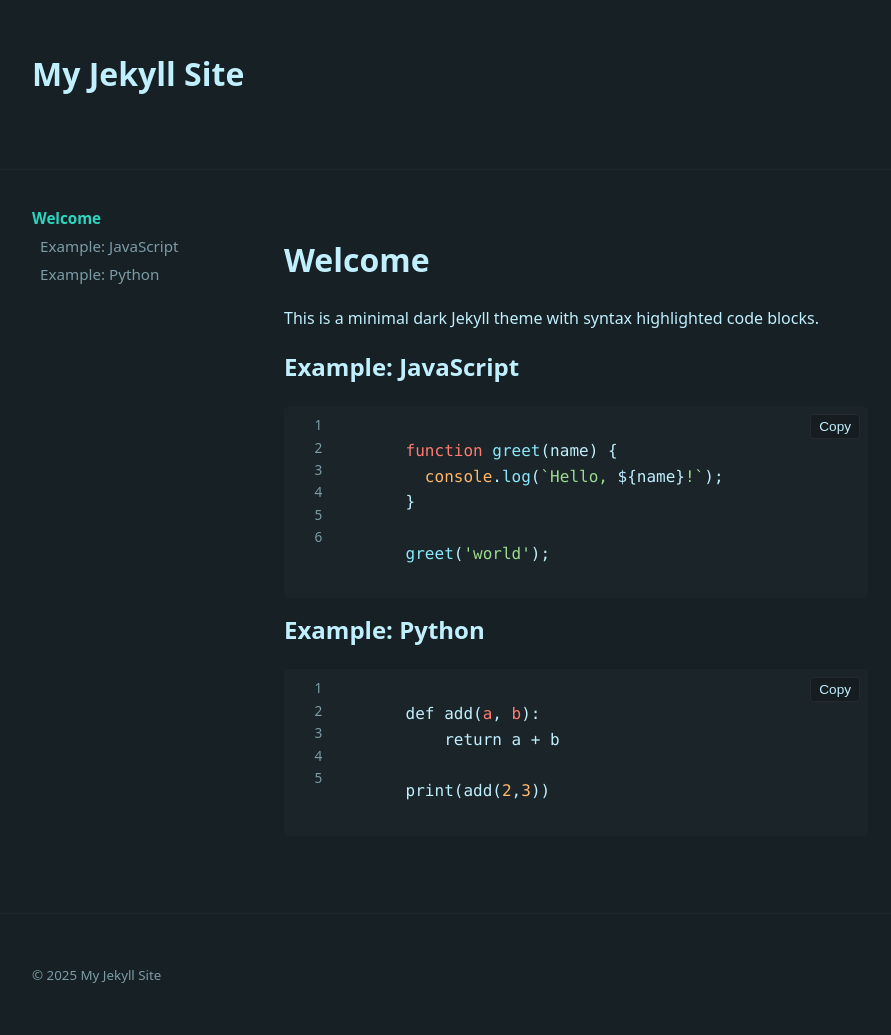
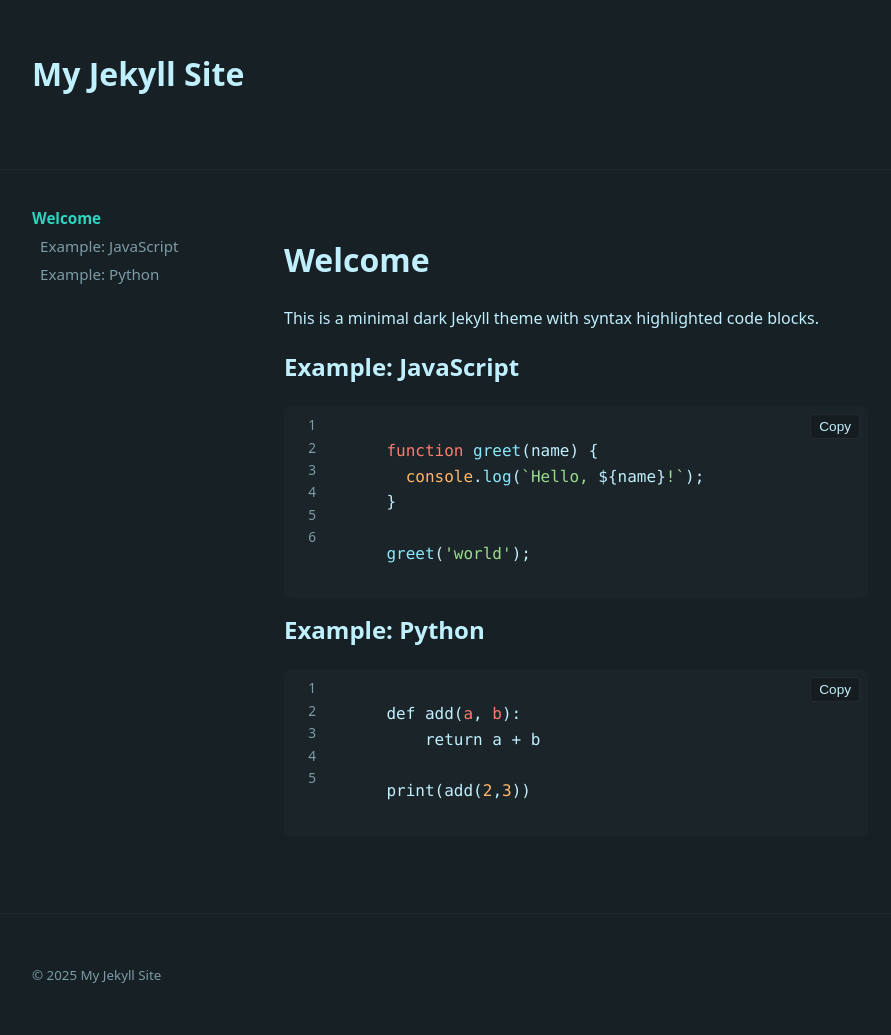
Before and after one commit to biggiebk/jekyll_theme, a Jekyll site: the page built from index.md, in a window 1280 px wide. Shown: the whole page, without its empty margins (190-1081 px from the left). Built offline with Jekyll 4.4.1, drawn with Linux system fonts in a browser that asks for light colours; nearby versions of some CDN libraries.

Commit message:
line number padding

```diff
--- a/assets/css/style.css
+++ b/assets/css/style.css
@@ -87,7 +87,7 @@
   top: 8px;
   margin: 0;
   padding: 0;
-  width: 2.4rem;
+  width: 1.8rem;
   text-align: right;
   color: var(--muted);
   pointer-events: none;
@@ -98,8 +98,8 @@
 .code-wrapper ol.line-numbers li{
   list-style: none;
   height: 1.4rem;
-  padding: 0 0.5rem;
+  padding: 0 0.3rem;
 }
 
 /* Shift code to the right to make room for line numbers */
-.code-wrapper pre, .code-wrapper .hljs { padding-left: calc(1rem + 2.8rem); position: relative; z-index: 1; }
+.code-wrapper pre, .code-wrapper .hljs { padding-left: calc(1rem + 2.2rem); position: relative; z-index: 1; }
```
